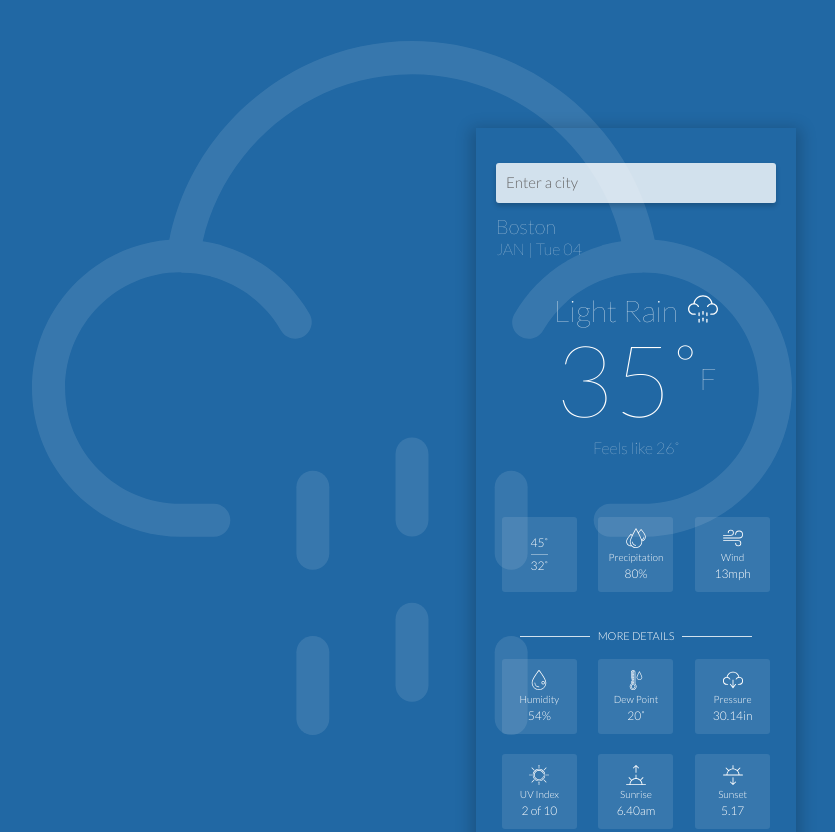
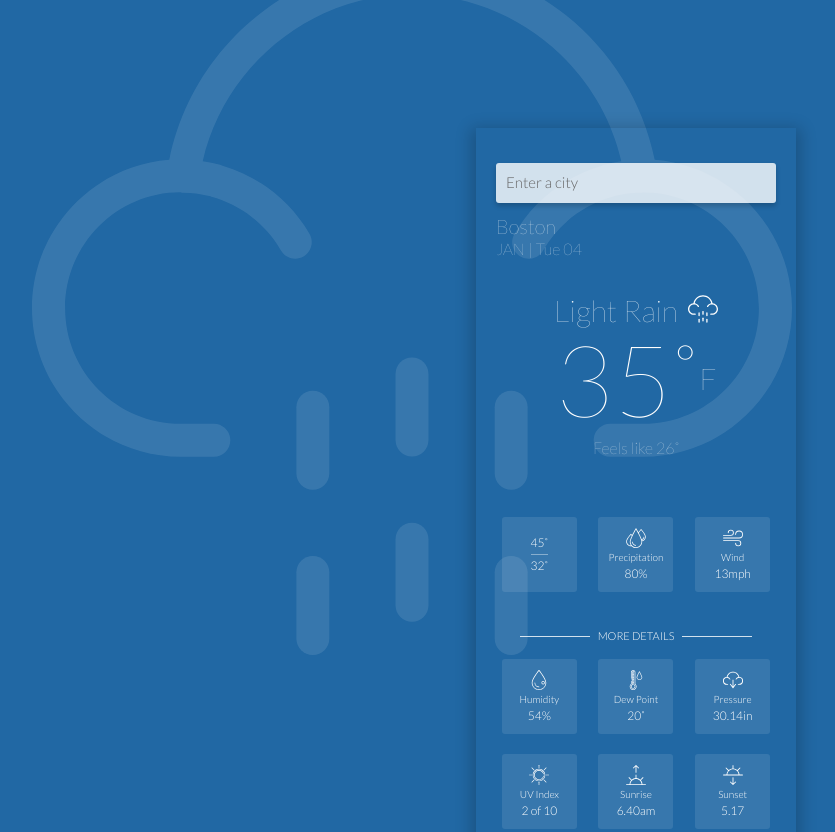
Before and after one commit to mega-bailey/weather-mlb, a website: page public/index.html in a window 1280 px wide. Shown: the top 832 px of the page, without its empty margins (4-839 px from the left). Drawn offline with Linux system fonts and the light colour scheme; some packages are replaced by stand-ins of ours.

Commit message:
testing bg icon color

```diff
--- a/public/style.css
+++ b/public/style.css
@@ -130,15 +130,14 @@ body > img {
 @media only screen and (max-width: 600px), only screen and (hover: none) {
   .xlarge-icon__container {
     position: fixed;
-    transform: translate(-15%, -15%);
+    transform: translate(-15%, -25%);
     height: 100%;
     width: 100%;
-    opacity: 10%;
   }
   .xlarge-icon__container > img {
     height: 95%;
     width: 95%;
-    z-index: -1;
+    color: black;
   }
   .flip-icon__container {
     margin: 2.5rem 2.5rem 0 0;
```
